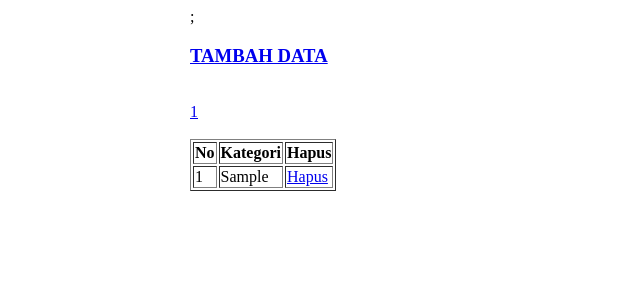
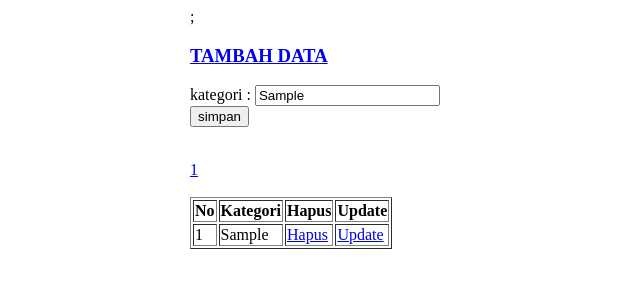
Before and after one commit to Athaa18/XI_SEMESTER2, a PHP site: page /XI_SEMESTER2/select.php?update=1 in a window 1280 px wide. Shown: the top 300 px of the page, without its empty margins (0-640 px from the left). Run offline with PHP 8.4, Linux system fonts and the light colour scheme; tables that the repository leaves empty or names only in its code hold one stand-in row (values such as "Sample post").

Commit message:
UPDATE DATA
#22

```diff
--- a/PHP_TUGAS/phpsmk-YT/restoran/kategori/select.php
+++ b/PHP_TUGAS/phpsmk-YT/restoran/kategori/select.php
@@ -5,6 +5,11 @@
 <?php
 
     require_once"../function.php";
+
+    if (isset($_GET['update'])) {
+        $id=$_GET['update'];
+        require_once "update.php";
+    }
 
     if (isset($_GET['hapus'])) {
         $id=$_GET['hapus'];
@@ -53,6 +58,8 @@
         <th>No</th>
         <th>Kategori</th>
         <th>Hapus</th>
+        <th>Update</th>
+
     </tr>
     ';
     $no=1;
@@ -63,6 +70,7 @@
             echo '<td>'.$no++.'</td>';
             echo '<td>'.$row['kategori'].'</td>';
             echo '<td><a href="?hapus='.$row['idkategori'].'">'.'Hapus'.'</a></td>';
+            echo '<td><a href="?update='.$row['idkategori'].'">'.'Update'.'</a></td>';
             echo '</tr>';
         }
     }
--- /dev/null
+++ b/PHP_TUGAS/phpsmk-YT/restoran/kategori/update.php
@@ -0,0 +1,39 @@
+
+<?php
+
+    require_once"../function.php";
+
+
+    $sql="SELECT * FROM tblkategori WHERE idkategori=$id";
+    $result=mysqli_query($koneksi,$sql);
+    $row=mysqli_fetch_assoc($result);
+
+
+
+    // $kategori='es jus';
+    // $id=20;
+    // $sql="UPDATE tblkategori SET kategori='$kategori' WHERE idkategori=$id ";
+
+    // $result=mysqli_query($koneksi,$sql);
+
+    // echo $sql;
+
+?>
+<form action="" method="post">
+    kategori :
+    <input type="text" name="kategori" value="<?php echo $row['kategori']?>">
+    <br>
+    <input type="submit" name="simpan" value="simpan">
+</form>
+<?php
+
+    if (isset($_POST['simpan'])) {
+        $kategori=$_POST['kategori'];
+
+        $sql="UPDATE tblkategori SET kategori='$kategori' WHERE idkategori=$id ";
+
+        $result=mysqli_query($koneksi,$sql);
+        header("location:http://localhost/XI_SEMESTER2/PHP_TUGAS/phpsmk-yt/restoran/kategori/select.php");
+    }
+
+?>
```
